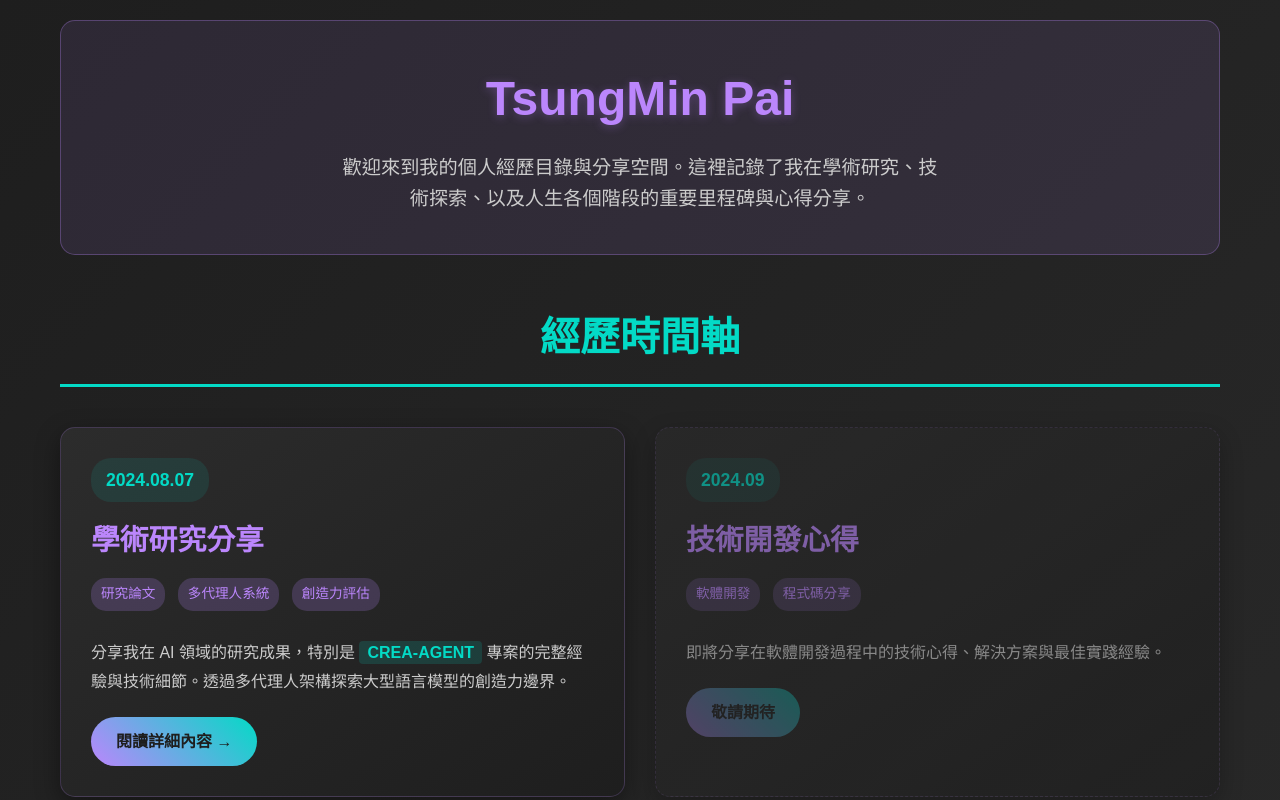
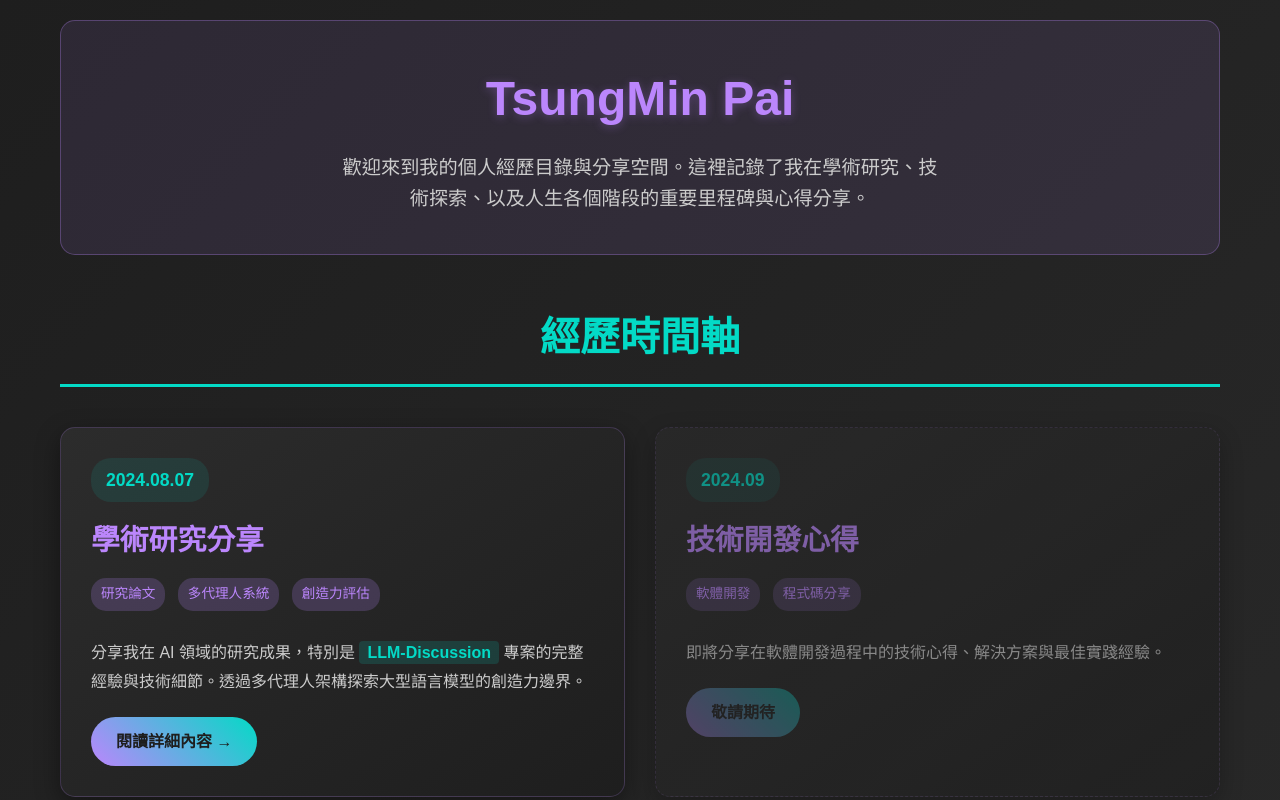
Before and after one commit to Bai1026/TsungMin_Pai_Tutor, a plain HTML site: page docs/index.html in a window 1280 px wide. Shown: the top 800 px of the page. Drawn offline with Linux system fonts and the light colour scheme.

Commit message:
docs: update typo of the project name

```diff
--- a/docs/index.html
+++ b/docs/index.html
@@ -202,7 +202,7 @@
                             <span class="tag">創造力評估</span>
                         </p>
                         <p class="timeline-description">
-                            分享我在 AI 領域的研究成果，特別是 <span class="highlight">CREA-AGENT</span> 專案的完整經驗與技術細節。透過多代理人架構探索大型語言模型的創造力邊界。
+                            分享我在 AI 領域的研究成果，特別是 <span class="highlight">LLM-Discussion</span> 專案的完整經驗與技術細節。透過多代理人架構探索大型語言模型的創造力邊界。
                         </p>
                         <a href="paper.html" class="timeline-link">閱讀詳細內容 →</a>
                     </div>
```
Also changed, not shown: docs/paper.html (+1 -1 lines).
